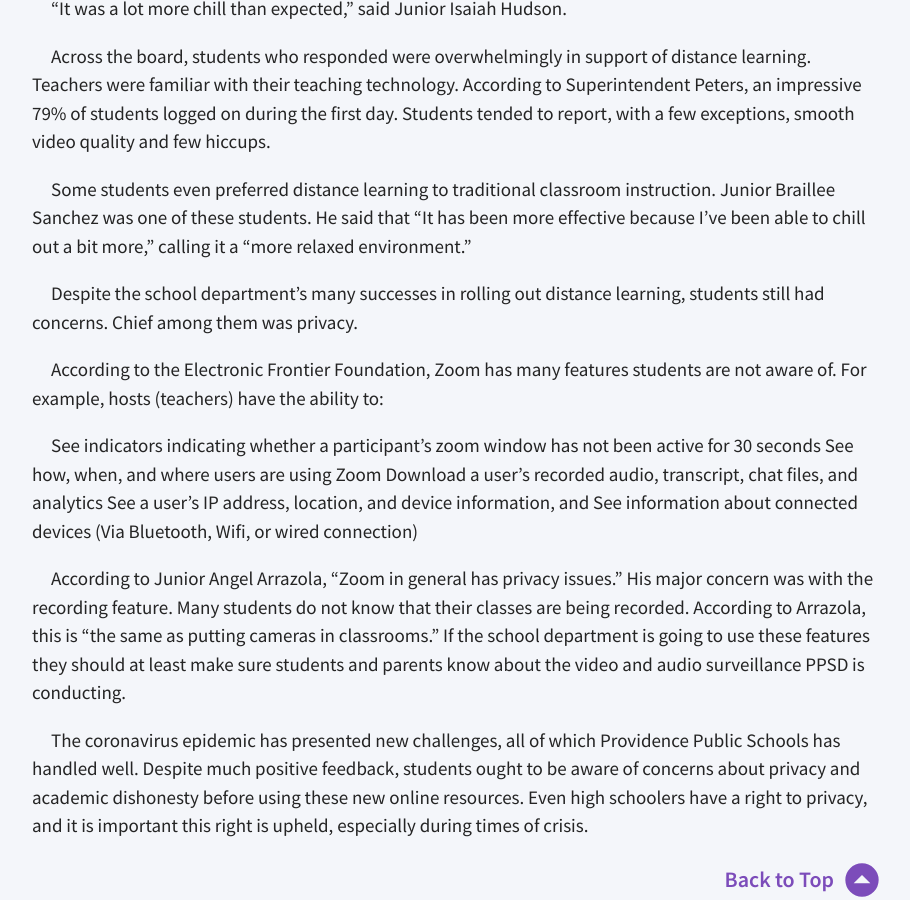
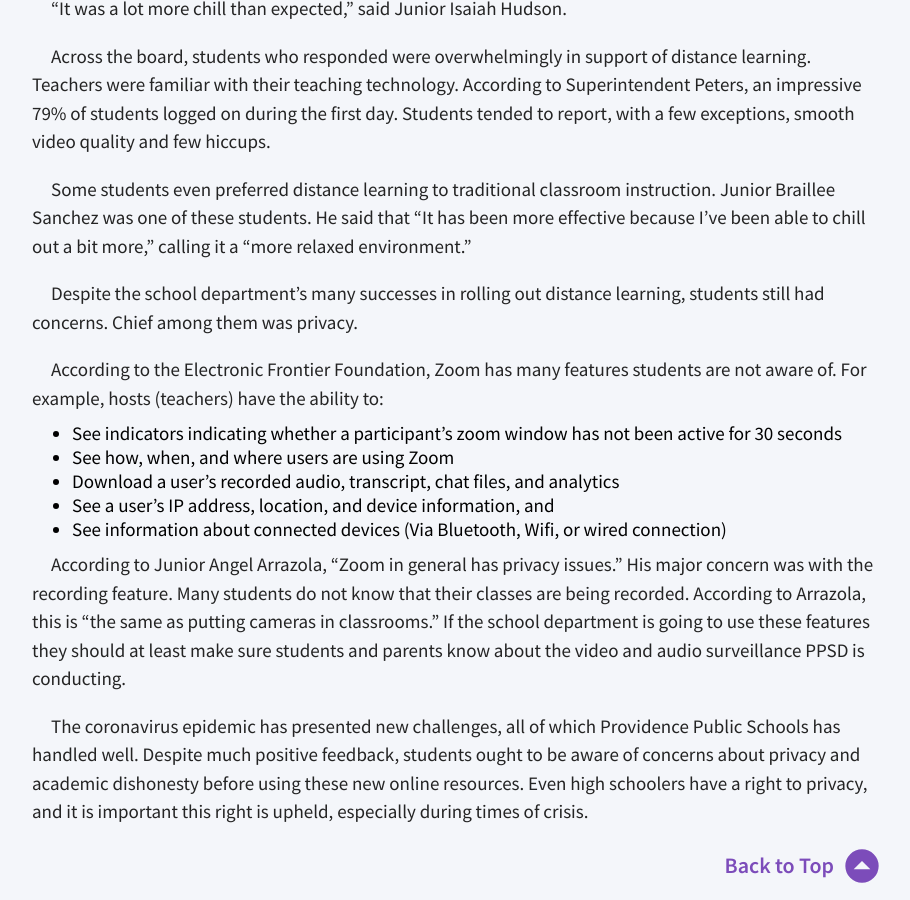
Before and after one commit to lixitrixi/classical-chronicle, a Jekyll site: the page built from _articles/distance-learning.md, in a window 1280 px wide and 900 px high, scrolled down 962 px. Shown: the whole window, without its empty margins (183-1093 px from the left). Built offline with Jekyll 4.4.1, drawn with Linux system fonts in a browser that asks for light colours.

Commit message:
Fixed list

```diff
--- a/_articles/distance-learning.md
+++ b/_articles/distance-learning.md
@@ -28,11 +28,11 @@
 
 According to the Electronic Frontier Foundation, Zoom has many features students are not aware of. For example, hosts (teachers) have the ability to:
 
-See indicators indicating whether a participant's zoom window has not been active for 30 seconds
-See how, when, and where users are using Zoom
-Download a user's recorded audio, transcript, chat files, and analytics
-See a user's IP address, location, and device information, and
-See information about connected devices (Via Bluetooth, Wifi, or wired connection)
+ - See indicators indicating whether a participant's zoom window has not been active for 30 seconds
+ - See how, when, and where users are using Zoom
+ - Download a user's recorded audio, transcript, chat files, and analytics
+ - See a user's IP address, location, and device information, and
+ - See information about connected devices (Via Bluetooth, Wifi, or wired connection)
 
 According to Junior Angel Arrazola, "Zoom in general has privacy issues." His major concern was with the recording feature. Many students do not know that their classes are being recorded. According to Arrazola, this is "the same as putting cameras in classrooms." If the school department is going to use these features they should at least make sure students and parents know about the video and audio surveillance PPSD is conducting.
 
```
